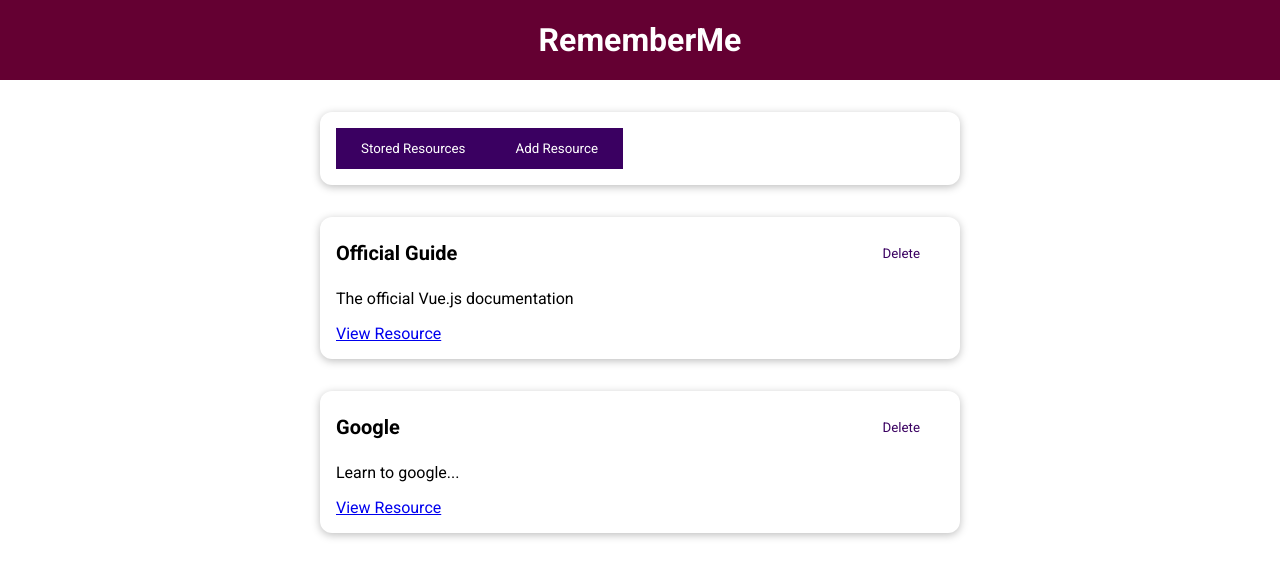
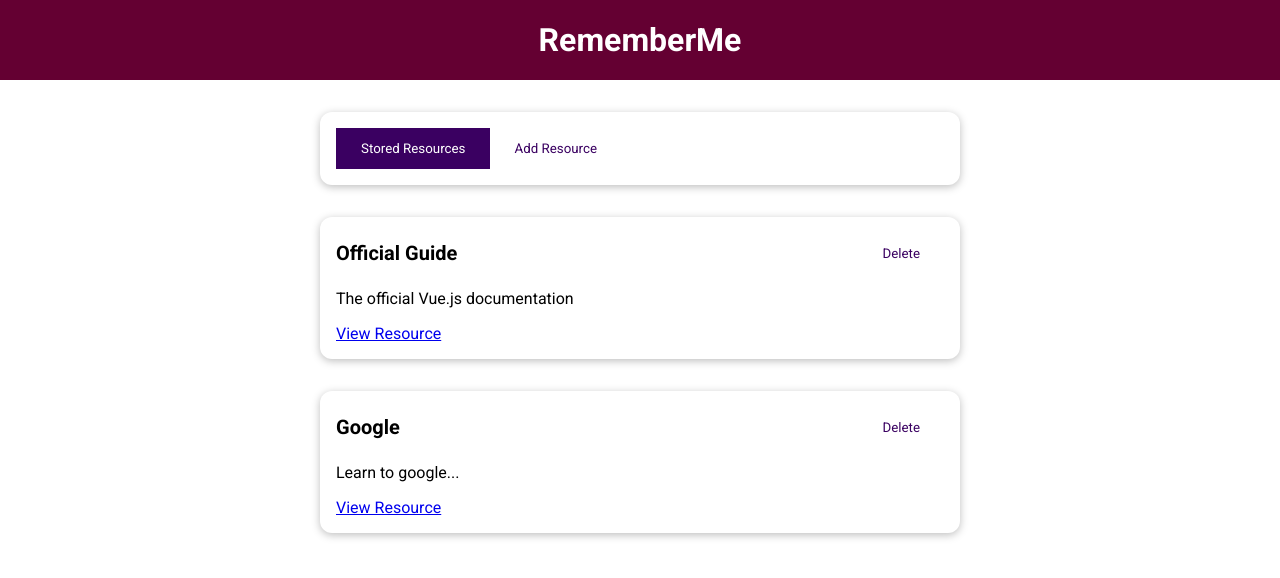
Before and after one commit to Josip-github/Learning-Resources-Project, a Vue app: page / in a window 1280 px wide. Shown: the top 578 px of the page. Built offline with nearby package versions, Linux system fonts and the light colour scheme.

Commit message:
Highlight the chosen tab by adding the value to the mode derived from the computed properties.

```diff
--- a/src/components/learning-resources/TheResources.vue
+++ b/src/components/learning-resources/TheResources.vue
@@ -1,7 +1,13 @@
 <template>
     <base-card>
-        <base-button @click="setSelectedTab('stored-resources')">Stored Resources</base-button>
-        <base-button @click="setSelectedTab('add-resource')">Add Resource</base-button>
+        <base-button
+          @click="setSelectedTab('stored-resources')"
+          :mode="storedResButtonMode"
+        >Stored Resources</base-button>
+        <base-button
+          @click="setSelectedTab('add-resource')"
+          :mode="addResButtonMode"
+        >Add Resource</base-button>
     </base-card>
     <component :is="selectedTab"></component>
 </template>
@@ -39,6 +45,14 @@
             resources: this.storedResources
         };
     },
+    computed: {
+        storedResButtonMode() {
+            return this.selectedTab === 'stored-resources' ? null : 'flat';
+        },
+        addResButtonMode() {
+            return this.selectedTab === 'add-resource' ? null : 'flat';
+        }
+    },
     methods: {
         setSelectedTab(tab) {
             this.selectedTab = tab;
```
